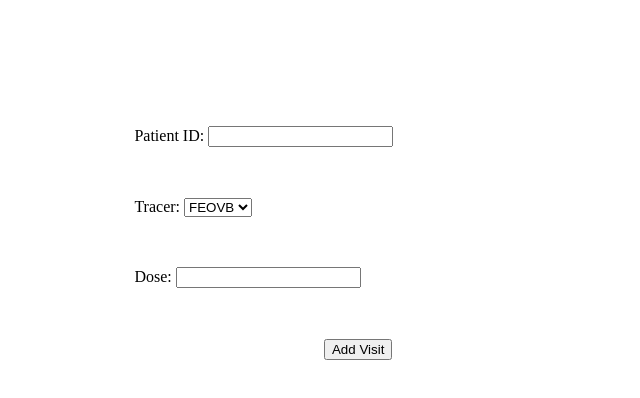
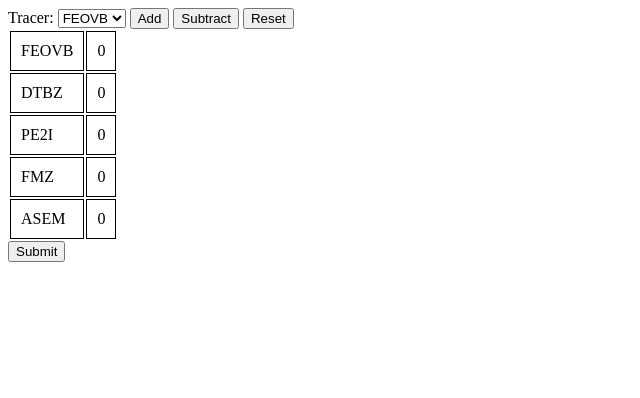
Before and after one commit to neuro-stivenr/TracerApp, a website: page public/app.html in a window 1280 px wide. Shown: the whole page, without its empty margins (0-640 px from the left). Drawn offline with Linux system fonts and the light colour scheme.

Commit message:
Practically overhauling the whole thing to be saner.

```diff
--- a/public/app.html
+++ b/public/app.html
@@ -9,44 +9,34 @@
 </head>
 <body>
     <div class='app-split'>
-        <div id="inputBox">
-            <form action="" method="post">
-                <div class="inputField">
-                    <label for="patID">
-                        Patient ID:
-                        <input type="text" name="patID" id="patID-input">
-                    </label>
-                </div>
-                <div class="inputField">
-                    <label for="tracers">
-                        Tracer:
-                        <select name="tracers" id="tracer-choice">
-                            <option value="FEOVB">FEOVB</option>
-                            <option value="DTBZ">DTBZ</option>
-                        </select>
-                    </label>
-                </div>
-                <div class="inputField">
-                    <label for="dose">
-                        Dose:
-                        <input type="text" name="dose" id="dose-input">
-                    </label>
-                </div>
-                <div class='inputField'>
-                   <input type="button" value="Add Visit" id='add-visit'>
-                </div>
-            </form>
-            <script>
-                registerButton();
-                var visits = [];
-            </script>
+
+        <div class='half-container' id='input-half'>
+
+            <label for="tracer">Tracer: </label>
+            <select name="tracer" id="tracer-select">
+                <option value="FEOVB">FEOVB</option>
+                <option value="DTBZ">DTBZ</option>
+                <option value="PE2I">PE2I</option>
+                <option value="FMZ">FMZ</option>
+                <option value="ASEM">ASEM</option>
+            </select>
+
+            <button onclick="addVisit()">Add</button>
+            <button onclick="subtractVisit()">Subtract</button>
+            <button onclick="resetVisits()">Reset</button>
+
         </div>
-        <div id="outputTableBox">
-            <table id='outputTable'></table>
-            <script>
-                var table = document.getElementById('outputTable')
-            </script>
+
+        <div class='half-container' id='output-half'>
+
+            <table id='output-table'></table>
+            <button onclick="submitVisits()">Submit</button>
+
         </div>
     </div>
+    <script>
+        var visitCount = initCounter();
+        renderTable();
+    </script>
 </body>
 </html>
--- a/public/script.js
+++ b/public/script.js
@@ -1,49 +1,69 @@
 /* eslint-disable no-unused-vars */
 
-function getVisitInfo() {
+function initCounter() {
     return {
-        patID: document.getElementById('patID-input').value,
-        doseInput: document.getElementById('dose-input').value,
-        tracerChoice: document.getElementById('tracer-choice').value
+        FEOVB: 0,
+        DTBZ: 0,
+        PE2I: 0,
+        FMZ: 0,
+        ASEM: 0
+    };
+}
+
+function clearTable(table) {
+    Object.values(table.children).forEach(child => table.removeChild(child))
+}
+
+function createRow(tracer, visits) {
+    let tracerRow = document.createElement('tr')
+    let tracerLabel = document.createElement('td')
+    tracerLabel.textContent = tracer
+    let tracerVisits = document.createElement('td')
+    tracerVisits.textContent = visits
+    tracerRow.appendChild(tracerLabel)
+    tracerRow.appendChild(tracerVisits)
+    return tracerRow
+}
+
+function renderTable() {
+    let visitTable = document.getElementById('output-table')
+    clearTable(visitTable)
+    Object.entries(visitCount).forEach(([tracer,visits]) => {
+        let tracerRow = createRow(tracer, visits)
+        visitTable.appendChild(tracerRow)
+    })
+}
+
+function addVisit() {
+    let tracerChoice = document.getElementById('tracer-select')
+    visitCount[tracerChoice.value] += 1
+    renderTable()
+}
+
+function subtractVisit() {
+    let tracerChoice = document.getElementById('tracer-select')
+    if (visitCount[tracerChoice.value] > 0) {
+        visitCount[tracerChoice.value] -= 1
+        renderTable()
     }
 }
 
-function clearVisitInfo() {
-    document.getElementById('patID-input').value = ""
-    document.getElementById('dose-input').value = ""
-    document.getElementById('tracer-choice').value = ""
-
+function resetVisits() {
+    visitCount = initCounter();
+    renderTable()
 }
 
-function createCell(value) {
-    let cell = document.createElement('td')
-    cell.textContent = value
-    return(cell)
+function submitVisits() {
+    fetch('/api/tracers', {
+        method: 'POST',
+        headers: {
+          'Content-Type': 'application/json'
+        },
+        redirect: 'follow',
+        body: JSON.stringify(visitCount)
+    }).then(response => {
+        if (response.redirected) {
+            window.location.href = response.url;
+        }
+    }).catch(e => console.error(e))
 }
-
-function createRow(cells) {
-    let row = document.createElement('tr')
-    for (cell of cells) {
-        row.appendChild(cell)
-    }
-    return(row)
-}
-
-function updateTable(newVisit) {
-    let newRow = createRow([
-        createCell(newVisit.patID),
-        createCell(newVisit.tracerChoice),
-        createCell(newVisit.doseInput)
-    ])
-    table.appendChild(newRow)
-}
-
-function registerButton() {
-    const button = document.getElementById("add-visit");
-    button.addEventListener('click', () => {
-        let visitInfo = getVisitInfo()
-        clearVisitInfo()
-        visits.push(visitInfo)
-        updateTable(visitInfo)
-    });
-}
```
Also changed, not shown: public/report.html (added, +12 -0 lines), server.js (+8 -0 lines), 2 other files.
